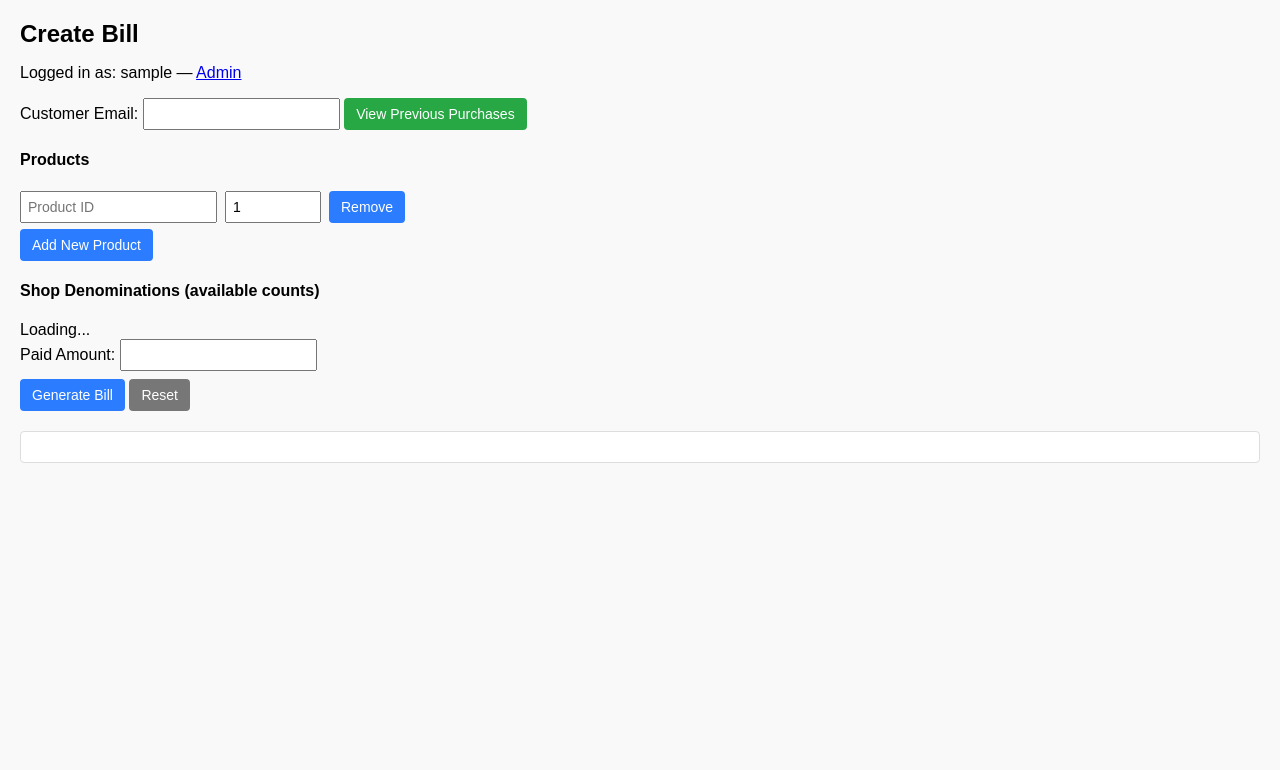
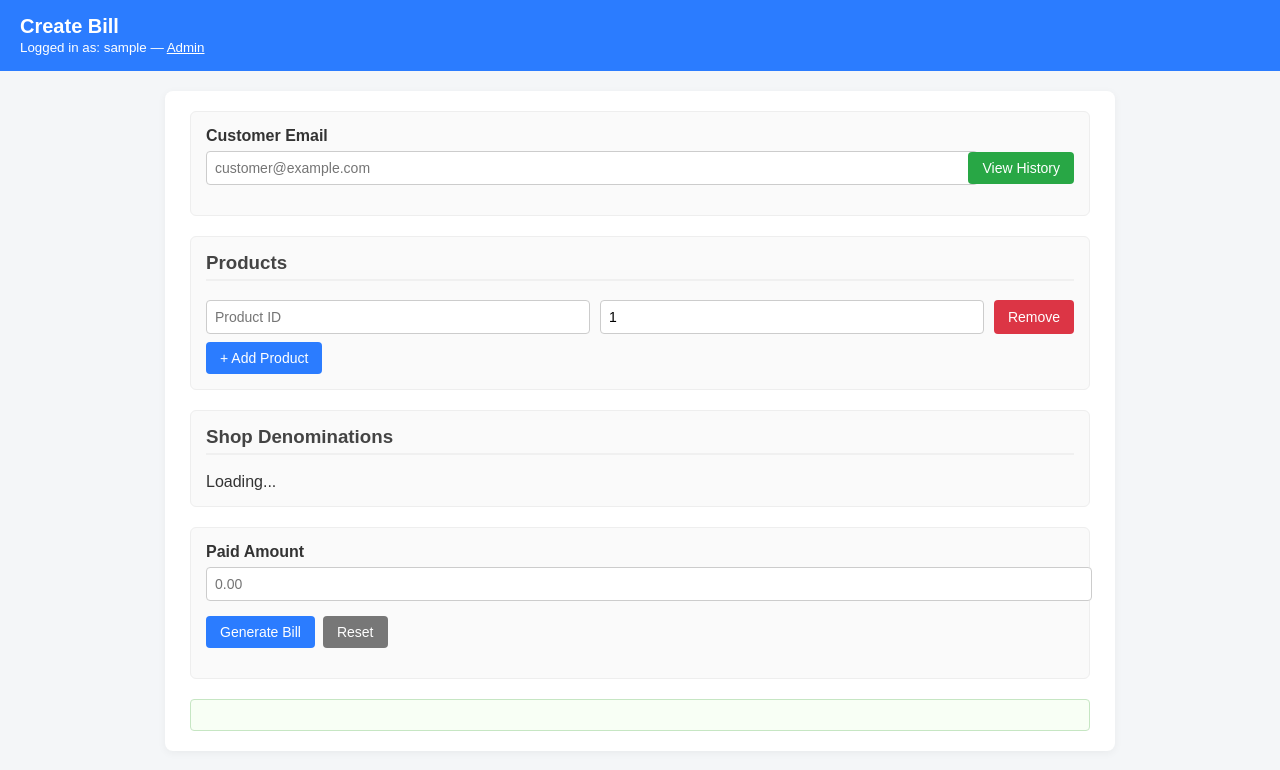
Before and after one commit to mani-codepilot/Billing-Mini-Project, a Django app: page / in a window 1280 px wide. Shown: the top 770 px of the page. Run offline with Django 5.2, Linux system fonts and the light colour scheme; the visitor is signed in with stand-in values (Sample User, id 1); data that the repository does not hold is empty.

Commit message:
ui improvisation

```diff
--- a/billing_system/billing/templates/billing/bill_form.html
+++ b/billing_system/billing/templates/billing/bill_form.html
@@ -7,95 +7,150 @@
   <style>
     body {
       font-family: Arial, sans-serif;
-      margin: 20px;
-      background: #f9f9f9;
+      margin: 0;
+      background: #f4f6f8;
+      color: #333;
     }
-    h2 {
-      margin-bottom: 5px;
+    header {
+      background: #2b7cff;
+      color: #fff;
+      padding: 15px 20px;
     }
-    .row {
-      margin-bottom: 8px;
+    header h2 {
+      margin: 0;
+      font-size: 20px;
+    }
+    main {
+      max-width: 900px;
+      margin: 20px auto;
+      background: #fff;
+      padding: 20px 25px;
+      border-radius: 8px;
+      box-shadow: 0 2px 8px rgba(0,0,0,0.05);
+    }
+    h3 {
+      margin-top: 0;
+      border-bottom: 2px solid #f0f0f0;
+      padding-bottom: 5px;
+      color: #444;
+    }
+    .form-group {
+      margin-bottom: 15px;
+    }
+    label {
+      font-weight: bold;
+      display: block;
+      margin-bottom: 6px;
     }
     input, select {
-      padding: 6px;
+      padding: 8px;
       font-size: 14px;
+      width: 100%;
+      border: 1px solid #ccc;
+      border-radius: 4px;
+    }
+    .flex-row {
+      display: flex;
+      gap: 8px;
+      align-items: center;
     }
     .product-row {
       display: flex;
-      gap: 8px;
-      margin-bottom: 6px;
+      gap: 10px;
+      margin-bottom: 8px;
+    }
+    .product-row input {
+      flex: 1;
     }
     .mini {
       width: 80px;
     }
     .btn {
-      padding: 8px 12px;
+      padding: 8px 14px;
       background: #2b7cff;
       color: #fff;
       border: none;
+      border-radius: 4px;
       cursor: pointer;
-      border-radius: 4px;
       font-size: 14px;
     }
-    .btn.gray {
-      background: #777;
+    .btn.gray { background: #777; }
+    .btn.secondary { background: #28a745; }
+    .btn.remove {
+      background: #dc3545;
     }
-    .btn.secondary {
-      background: #28a745;
-    }
-    table {
-      border-collapse: collapse;
-      margin-top: 10px;
-    }
-    table td, table th {
-      padding: 6px;
-      border: 1px solid #ddd;
+    .card {
+      background: #fafafa;
+      border: 1px solid #eee;
+      padding: 15px;
+      border-radius: 6px;
+      margin-bottom: 20px;
     }
     #result {
       margin-top: 20px;
-      background: #fff;
+      background: #f8fff5;
       padding: 15px;
-      border: 1px solid #ddd;
+      border: 1px solid #c6e6c3;
       border-radius: 4px;
+    }
+    pre {
+      background: #f0f0f0;
+      padding: 8px;
+      border-radius: 4px;
+      font-size: 13px;
+      overflow-x: auto;
     }
   </style>
 </head>
 <body>
+  <header>
     <h2>Create Bill</h2>
-  <p>Logged in as: {{ request.user.username }} — <a href="/admin/">Admin</a></p>
+    <small>Logged in as: {{ request.user.username }} — <a href="/admin/" style="color:#fff;text-decoration:underline;">Admin</a></small>
+  </header>
 
-  <!-- CSRF token for JS -->
+  <main>
     {% csrf_token %}
     <script>
       const csrftoken = document.querySelector('[name=csrfmiddlewaretoken]').value;
     </script>
 
-  <div class="row">
-    <label>Customer Email:
-      <input type="email" id="customer_email" required>
-    </label>
-    <button class="btn secondary" id="view_history">View Previous Purchases</button>
+    <div class="card">
+      <div class="form-group flex-row">
+        <div style="flex:1">
+          <label>Customer Email</label>
+          <input type="email" id="customer_email" placeholder="customer@example.com" required>
+        </div>
+        <div>
+          <label>&nbsp;</label>
+          <button class="btn secondary" id="view_history" style="white-space:nowrap;">View History</button>
+        </div>
+      </div>
     </div>
 
-  <h4>Products</h4>
+    <div class="card">
+      <h3>Products</h3>
       <div id="products_container"></div>
-  <button class="btn" id="add_product">Add New Product</button>
-
-  <h4>Shop Denominations (available counts)</h4>
-  <div id="denominations_container">Loading denominations...</div>
-
-  <div class="row">
-    <label>Paid Amount:
-      <input type="number" step="0.01" id="paid_amount">
-    </label>
+      <button class="btn" id="add_product" type="button">+ Add Product</button>
     </div>
 
-  <div class="row">
-    <button class="btn" id="generate">Generate Bill</button>
-    <button class="btn gray" id="reset">Reset</button>
+    <div class="card">
+      <h3>Shop Denominations</h3>
+      <div id="denominations_container">Loading denominations...</div>
+    </div>
+
+    <div class="card">
+      <div class="form-group">
+        <label>Paid Amount</label>
+        <input type="number" step="0.01" id="paid_amount" placeholder="0.00">
+      </div>
+      <div class="form-group flex-row">
+        <button class="btn" id="generate" type="button">Generate Bill</button>
+        <button class="btn gray" id="reset" type="button">Reset</button>
+      </div>
     </div>
 
     <div id="result"></div>
+  </main>
 
 <script>
 function makeProductRow(pid='', qty=1){
@@ -104,7 +159,7 @@ function makeProductRow(pid='', qty=1){
   div.innerHTML = `
     <input placeholder="Product ID" class="pid" value="${pid}">
     <input type="number" min="1" value="${qty}" class="qty mini">
-    <button class="btn remove">Remove</button>
+    <button class="btn remove" type="button">Remove</button>
   `;
   div.querySelector('.remove').addEventListener('click', ()=>div.remove());
   return div;
@@ -139,7 +194,11 @@ async function loadDenoms(){
   cont.innerHTML = '';
   denoms.forEach(d => {
     const el = document.createElement('div');
-    el.innerHTML = `<label>${d.value}: <input type="number" class="denom_count" data-value="${d.value}" value="${d.count_available}" min="0"></label>`;
+    el.className = 'form-group flex-row';
+    el.innerHTML = `
+      <label style="flex:1">${d.value}</label>
+      <input type="number" class="denom_count mini" data-value="${d.value}" value="${d.count_available}" min="0">
+    `;
     cont.appendChild(el);
   });
 }
@@ -148,7 +207,10 @@ document.getElementById('generate').addEventListener('click', async ()=>{
   const customer_email = document.getElementById('customer_email').value.trim();
   const paid_amount = document.getElementById('paid_amount').value || "0";
   const rows = Array.from(document.querySelectorAll('.product-row'));
-  const items = rows.map(r => ({ product_id: r.querySelector('.pid').value.trim(), quantity: r.querySelector('.qty').value }));
+  const items = rows.map(r => ({
+    product_id: r.querySelector('.pid').value.trim(),
+    quantity: r.querySelector('.qty').value
+  }));
 
   const payload = { customer_email, items, paid_amount };
 
@@ -166,9 +228,9 @@ document.getElementById('generate').addEventListener('click', async ()=>{
   if(res.status === 201){
     const data = await res.json();
     out.innerHTML = `<h3>Invoice Created: #${data.id}</h3>
-      <p>Total: ${data.total_amount} | Paid: ${data.paid_amount} | Change: ${data.change_amount}</p>
+      <p><strong>Total:</strong> ${data.total_amount} | <strong>Paid:</strong> ${data.paid_amount} | <strong>Change:</strong> ${data.change_amount}</p>
       <pre>${JSON.stringify(data.denominations_given, null, 2)}</pre>
-      <p><a href="/invoice/${data.id}/">View printable invoice</a></p>
+      <p><a href="/invoice/${data.id}/" class="btn">View Printable Invoice</a></p>
     `;
   } else {
     const err = await res.json();
```
Lines whose indentation alone changed are shown as unchanged.
